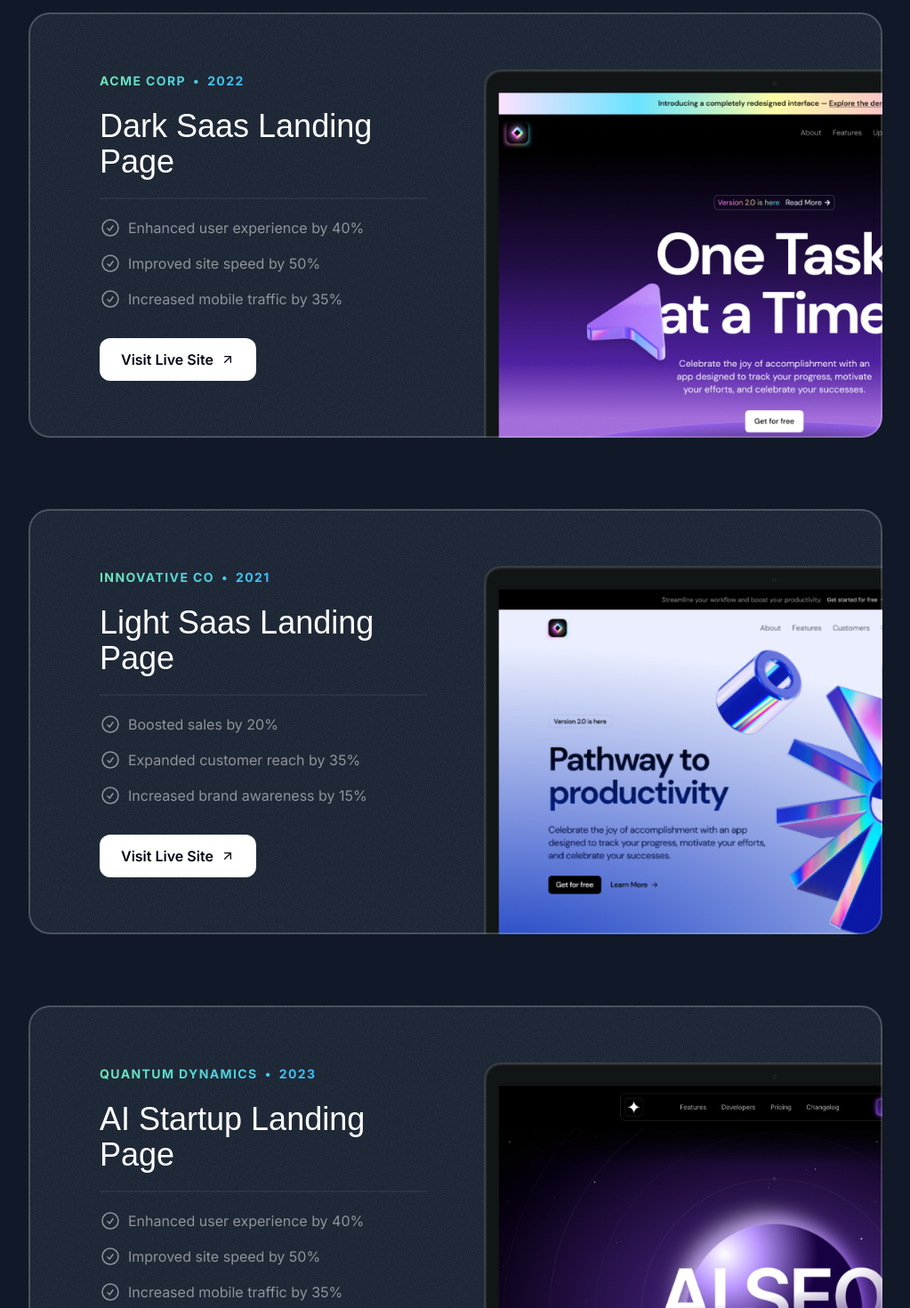
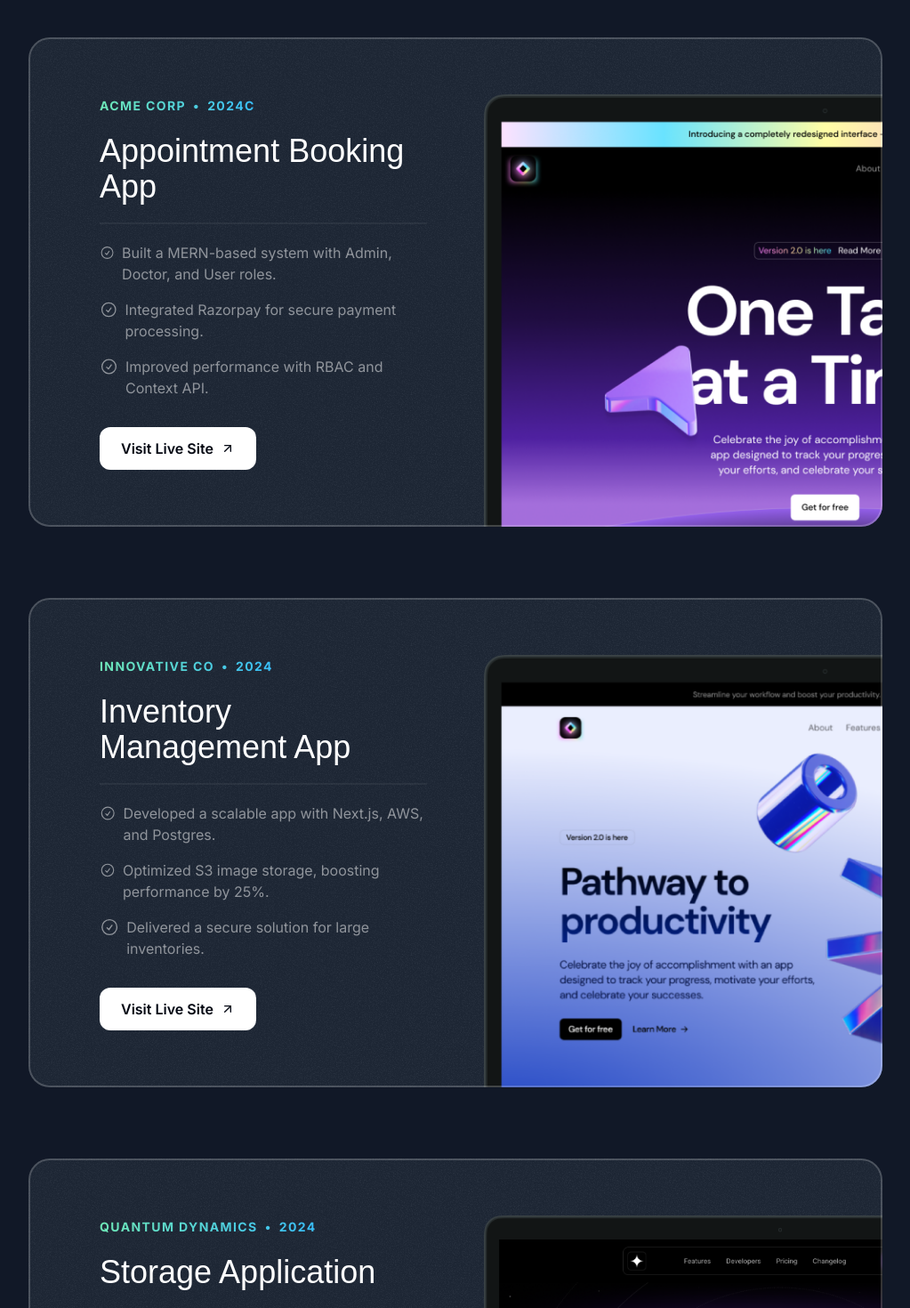
Before and after one commit to kirankattii/Animated-Portfolio-using-tailwind, a Next.js app: page / in a window 1280 px wide. Shown: the part 1160-2630 px from the top of the page at 89% size, without its empty margins (128-1151 px from the left). Built offline with nearby package versions, Linux system fonts and the light colour scheme; a web font is replaced by a local one.

Commit message:
added projects

```diff
--- a/src/sections/Footer.tsx
+++ b/src/sections/Footer.tsx
@@ -1,21 +1,18 @@
 import ArrowUpRightIcon from "@/assets/icons/arrow-up-right.svg"
 
 const footerLinks = [
-	{
-		title: "Youtube",
-		herf: "#",
-	},
+
 	{
 		title: "Twitter",
-		herf: "#",
+		herf: "https://x.com/kirankatti420",
 	},
 	{
 		title: "Instagram",
-		herf: "#",
+		herf: "https://www.instagram.com/kirankattiii/",
 	},
 	{
 		title: "LinkdIn",
-		herf: "#",
+		herf: "https://www.linkedin.com/in/kiran-katti-745008236/",
 	},
 ]
 
@@ -30,7 +27,7 @@ export const Footer = () => {
 						<nav className="flex flex-col md:flex-row items-center gap-8">
 							{footerLinks.map((link) => (
 								<a
-									href="#"
+									href={link.herf}
 									key={link.title}
 									className="inline-flex items-center gap-1.5"
 								>
--- a/src/sections/Hero.tsx
+++ b/src/sections/Hero.tsx
@@ -140,8 +140,7 @@ export const HeroSection = () => {
 						Building Expectional User Experiences
 					</h1>
 					<p className="mt-4 text-center text-white/60 md:text-lg">
-						Lorem ipsum, dolor sit amet consectetur adipisicing elit. Provident
-						error quibusdam laudantium, vitae debitis eaque.
+				A full-stack web developer with 2+ years of experience, specializing in the MERN stack, ReactJS, NextJS, and scalable RESTful APIs.
 					</p>
 				</div>
 				<div className="flex flex-col md:flex-row justify-center items-center mt-8 gap-4">
--- a/src/sections/Projects.tsx
+++ b/src/sections/Projects.tsx
@@ -11,36 +11,36 @@ import Card from "@/components/Card"
 const portfolioProjects = [
 	{
 		company: "Acme Corp",
-		year: "2022",
-		title: "Dark Saas Landing Page",
+		year: "2024c",
+		title: "Appointment Booking App",
 		results: [
-			{ title: "Enhanced user experience by 40%" },
-			{ title: "Improved site speed by 50%" },
-			{ title: "Increased mobile traffic by 35%" },
+			{ title: "Built a MERN-based system with Admin, Doctor, and User roles." },
+			{ title: "Integrated Razorpay for secure payment processing." },
+			{ title: "Improved performance with RBAC and Context API." },
 		],
 		link: "https://youtu.be/4k7IdSLxh6w",
 		image: darkSaasLandingPage,
 	},
 	{
 		company: "Innovative Co",
-		year: "2021",
-		title: "Light Saas Landing Page",
+		year: "2024",
+		title: "Inventory Management App",
 		results: [
-			{ title: "Boosted sales by 20%" },
-			{ title: "Expanded customer reach by 35%" },
-			{ title: "Increased brand awareness by 15%" },
+			{ title: "Developed a scalable app with Next.js, AWS, and Postgres." },
+			{ title: "Optimized S3 image storage, boosting performance by 25%." },
+			{ title: "Delivered a secure solution for large inventories." },
 		],
 		link: "https://youtu.be/7hi5zwO75yc",
 		image: lightSaasLandingPage,
 	},
 	{
 		company: "Quantum Dynamics",
-		year: "2023",
-		title: "AI Startup Landing Page",
+		year: "2024",
+		title: "Storage Application",
 		results: [
-			{ title: "Enhanced user experience by 40%" },
-			{ title: "Improved site speed by 50%" },
-			{ title: "Increased mobile traffic by 35%" },
+			{ title: "Created a file-sharing platform with social login and encryption." },
+			{ title: "Designed dashboards using Recharts for data insights." },
+			{ title: "Reduced file retrieval times by 50%." },
 		],
 		link: "https://youtu.be/Z7I5uSRHMHg",
 		image: aiStartupLandingPage,
```
